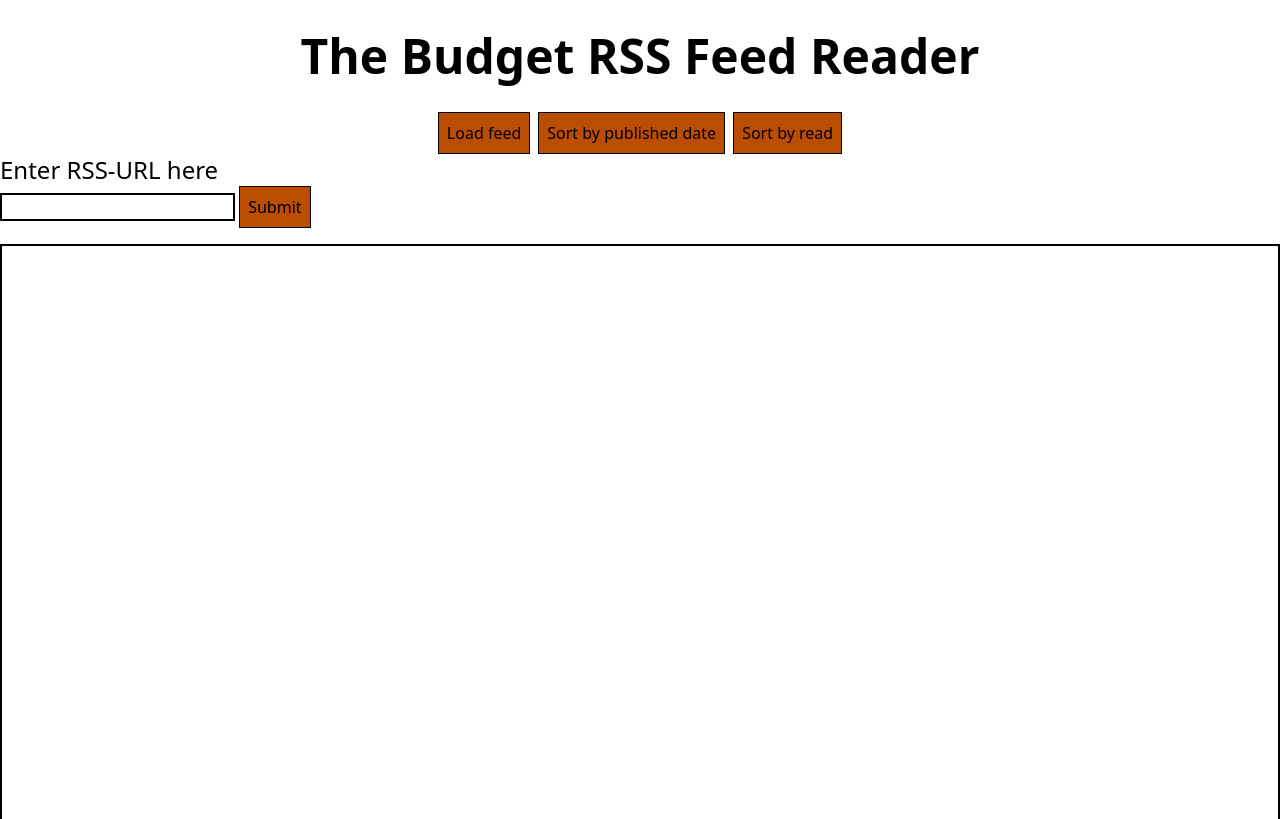
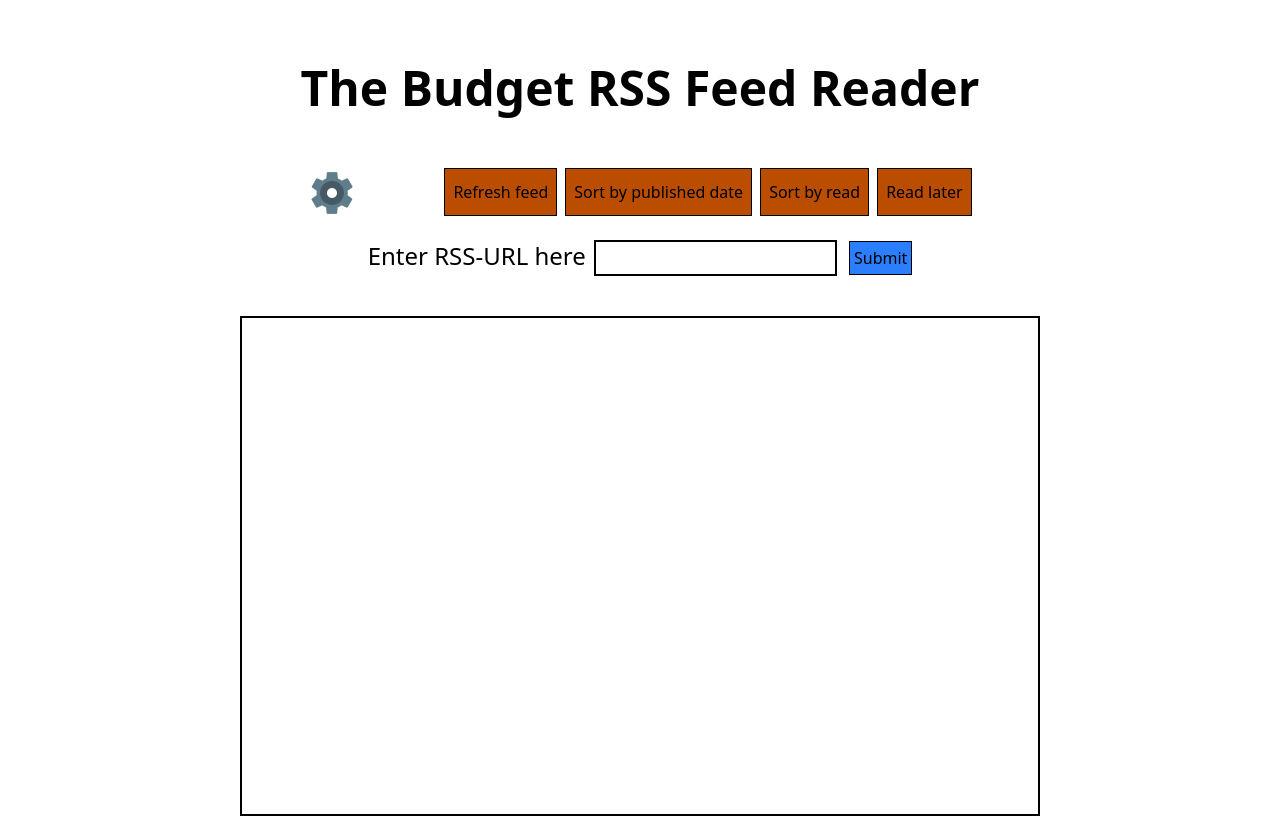
Before and after one commit to lambergmiki/Budget-RSS-Feed-Reader, a website built with Vite: page frontend/index.html in a window 1280 px wide. Shown: the top 819 px of the page. Built offline with nearby package versions, Linux system fonts and the light colour scheme.

Commit message:
change page layout to grid for easier styling

```diff
--- a/frontend/index.html
+++ b/frontend/index.html
@@ -1,34 +1,45 @@
 <!doctype html>
 <html lang="en">
+
   <head>
     <meta charset="UTF-8" />
     <meta name="viewport" content="width=device-width, initial-scale=1.0" />
     <title >L3 - 1DV610</title>
     <script type="module" src="/src/index.js"></script>
   </head>
+
   <body class="min-h-screen">
-    <div class="text-5xl text-center p-8 font-extrabold">The Budget RSS Feed Reader</div>
 
-    <div class="button-container flex justify-center gap-2">
-      <button name="refresh">Load feed</button>
-  <button>Sort by published date</button>
-  <button>Sort by read</button>
+    <!-- Grid layout, rows in order: header, buttons, input, feed. Feed takes up remaining space (1fr) -->
+    <div class="grid grid-rows-[auto_auto_auto_1fr] justify-items-center gap-6 p-8">
+
+    <header class="text-5xl text-center p-8 font-extrabold">
+      The Budget RSS Feed Reader
+    </header>
+
+    <div class="button-container flex max-w-fit gap-2">
+      <button class="mr-20">
+        <img src="./public/icons/settings-icon.png" alt="Settings">
+      </button>
+      <button class="menu-button" name="refresh">Refresh feed</button>
+      <button class="menu-button">Sort by published date</button>
+      <button class="menu-button">Sort by read</button>
+      <button class="menu-button">Read later</button>
     </div>
 
-  <label class="text-2xl" for="url-input">Enter RSS-URL here</label>
       <div class="input-container flex max-w-fit">
+        <label class="text-2xl mr-2" for="url-input">Enter RSS-URL here</label>
           <form action="/" method="POST" id="url-form">
-          <input type="text" class="border-2" id="url-input">
+            <input type="text" class="border-2 p-1" id="url-input">
             <button type="submit" id="submit-button">Submit</button>
           </form>
       </div>
 
-      <div class="feed-container mt-4 border-2 border-double">
-
-        <div class="min-h-[800px] overflow-auto">
+      <div class="feed-container min-w-[800px] max-w-full mt-4 border-2 border-double overflow-auto min-h-[500px] p-4">
           <div id="feed-box"></div>
       </div>
 
     </div>
   </body>
+
 </html>
--- a/frontend/src/index.css
+++ b/frontend/src/index.css
@@ -1,7 +1,11 @@
 @import "tailwindcss";
 
 @layer base {
-    button {
-        @apply border bg-amber-700 p-2;
+    .menu-button {
+        @apply border bg-amber-700 hover:bg-amber-900 p-2;
+    }
+
+    #submit-button {
+        @apply border bg-blue-500 hover:bg-blue-950 ml-2 p-1;
     }
 }
```
Lines whose indentation alone changed are shown as unchanged.
